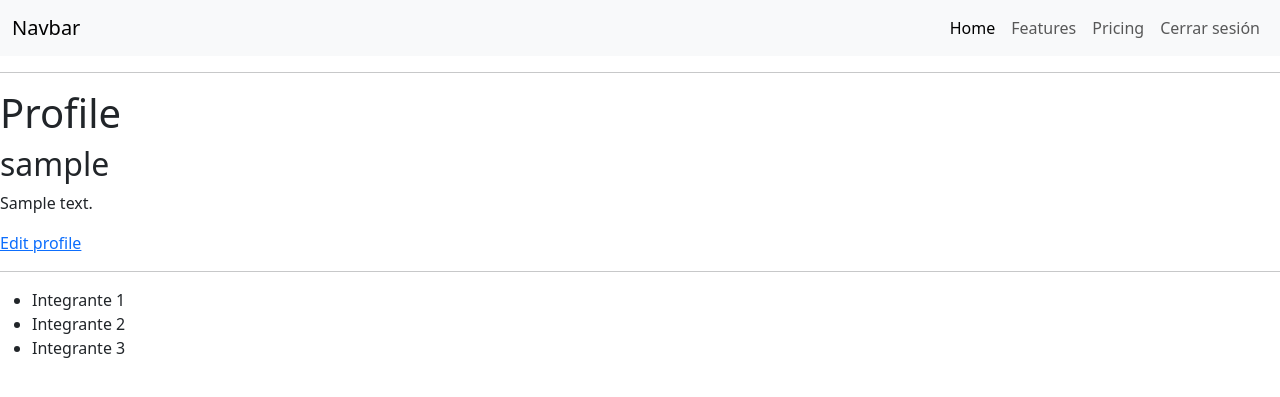
After one commit to jezabel7/django-auth-project, a Django app: page /profile/ in a window 1280 px wide. The commit adds this page. Shown: the top 397 px of the page. Run offline with Django 5.2, Linux system fonts and the light colour scheme; a user stored in the database is signed in; tables that the repository leaves empty hold one stand-in row (values such as "Sample post").

Commit message:
add: new table Profile to add more fields

```diff
--- a/posts/models.py
+++ b/posts/models.py
@@ -14,3 +14,8 @@
 
     def __str__(self):
         return f"{self.title} - {self.user.username}"
+
+
+class Profile(models.Model):
+    user = models.OneToOneField(User, on_delete=models.CASCADE)
+    biography = models.TextField(blank=True, null=True)
--- a/posts/templates/index.html
+++ b/posts/templates/index.html
@@ -10,14 +10,6 @@
   </head>
   <body>
     <header>
-      {% comment %} <nav>
-        {% if user.is_authenticated %}
-          <li><a href="{% url "logout" %}">Cerrar sesión</a></li>
-        {% else %}
-          <li><a href="{% url "signup"%}">Crear cuenta</a></li>
-          <li><a href="{% url "login" %}">Iniciar sesión</a></li>
-        {% endif %}
-      </nav> {% endcomment %}
       <nav class="navbar navbar-expand-lg bg-body-tertiary">
   <div class="container-fluid">
     <a class="navbar-brand" href="#">Navbar</a>
--- /dev/null
+++ b/posts/templates/profile.html
@@ -0,0 +1,5 @@
+{% extends "index.html" %} {% block "content" %}
+<h1>Profile</h1>
+<h2>{{ profile.user.username }}</h2>
+<p>{{ profile.biography }}</p>
+<a href="/profile/edit">Edit profile</a> {% endblock "content" %}
--- a/posts/urls.py
+++ b/posts/urls.py
@@ -7,5 +7,7 @@
     path("login/", views.session, name="login"),
     path("logout/", views.delete_session, name="logout"),
     path("home/", views.home, name="home"),
+    path("profile/", views.profile, name="profile"),
     path("tasks/create/", views.create_task, name="create"),
+    path("profile/edit", views.edit_profile, name="edit_profile"),
 ]
--- a/posts/views.py
+++ b/posts/views.py
@@ -1,10 +1,10 @@
 from django.http import HttpResponse
-from django.shortcuts import render, redirect
+from django.shortcuts import render, redirect, get_object_or_404
 from django.contrib.auth.forms import UserCreationForm, AuthenticationForm
 from django.contrib.auth.models import User  # Utilizamos el modelo integrado User
 from django.contrib.auth import login, authenticate, logout
-from .models import Task
-from .forms import TaskForm
+from .models import Task, Profile
+from .forms import TaskForm, ProfileForm
 
 
 # Create your views here.
@@ -110,3 +110,21 @@
                 )
 
     redirect("login")
+
+
+def profile(request):
+    user = request.user
+    profile = get_object_or_404(Profile, user=user)
+    return render(request, "profile.html", {"profile": profile})
+
+
+def edit_profile(request):
+    profile = get_object_or_404(Profile, user=request.user)
+
+    if request.method == "POST":
+        form = ProfileForm(request.POST, request.Files, instance=profile)
+        form.save()
+        return redirect("profile")
+    else:
+        form = ProfileForm(instance=profile)
+    return render(request, "edit_profile.html", {"form": form})
```
Also changed, not shown: posts/admin.py (+23 -1 lines), posts/forms.py (+7 -1 lines), posts/templates/edit_profile.html (added, +7 -0 lines), posts/migrations/0004_profile.py (added).
